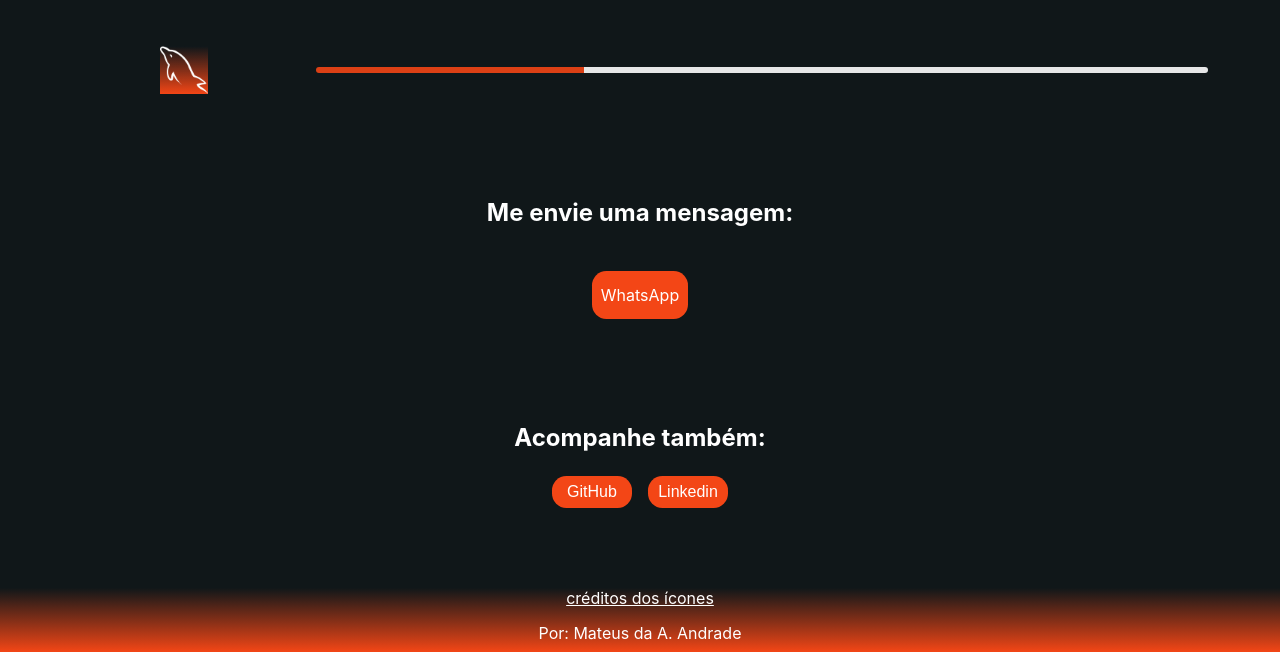
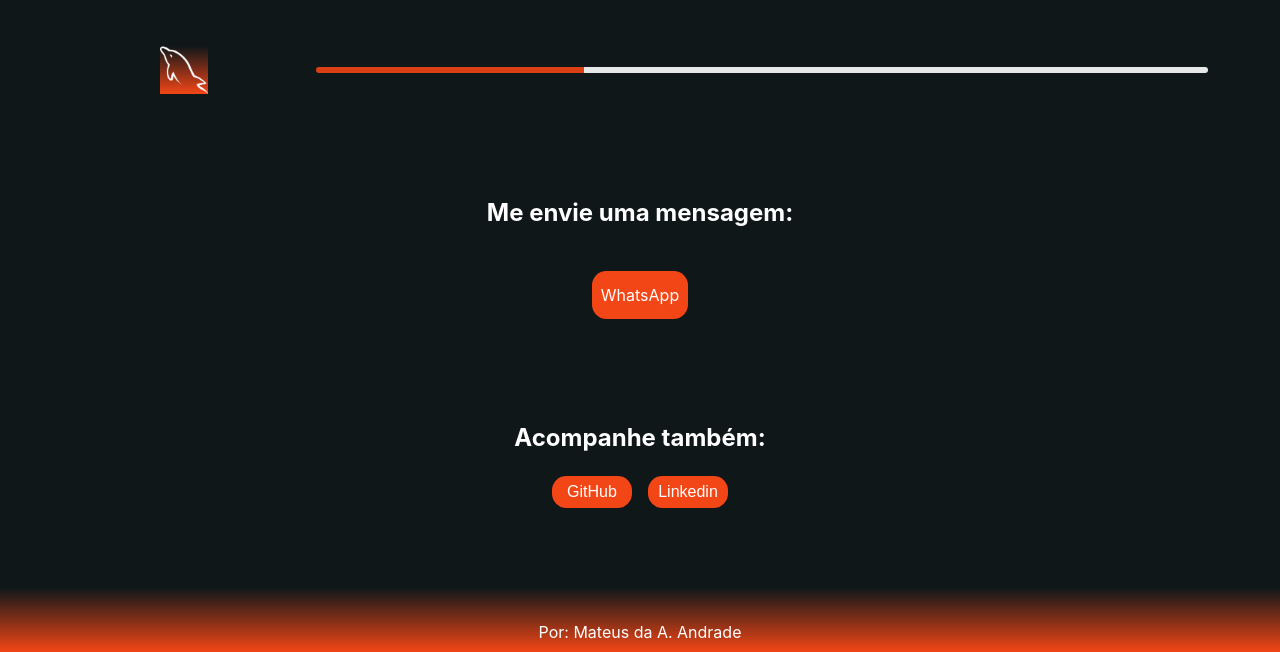
Before and after one commit to Mateus-An-Andrade/devmateusandrade, a plain HTML site: page index.html in a window 1280 px wide. Shown: the part 2437-3089 px from the top of the page. Drawn offline with Linux system fonts and the light colour scheme.

Commit message:
Alterando o botão do github e removendo o crédito dos icones

```diff
--- a/index.html
+++ b/index.html
@@ -246,7 +246,7 @@
             <h3 class="titulo_link">Acompanhe também:</h3>
 
             <div class="link_redes">
-               <button type="button" class="github"><a class="link1" href="https://github.com/Mateus-An-Andrade">GitHub </a> </button>
+               <button type="button" class="github"> <a class="link1" href="https://github.com/Mateus-An-Andrade">GitHub</a> </button>
                 <button type="button" class="linkedin"> <a class="link2" href="https://www.linkedin.com/in/mateus-andrade-965008213/">Linkedin  </a> </button>
             </div>
 
@@ -257,9 +257,6 @@
     01- Github, 02- Linkedim -->
 
         <section class="rodape">
-
-            <a class="creditos" href="/Static/Icones/direitos autorais dos ícones.txt" download="direitos autorais dos ícones.txt">créditos dos ícones</a>
-            <br>
             <footer >Por: Mateus da A. Andrade</footer>
 
         </section>
```
